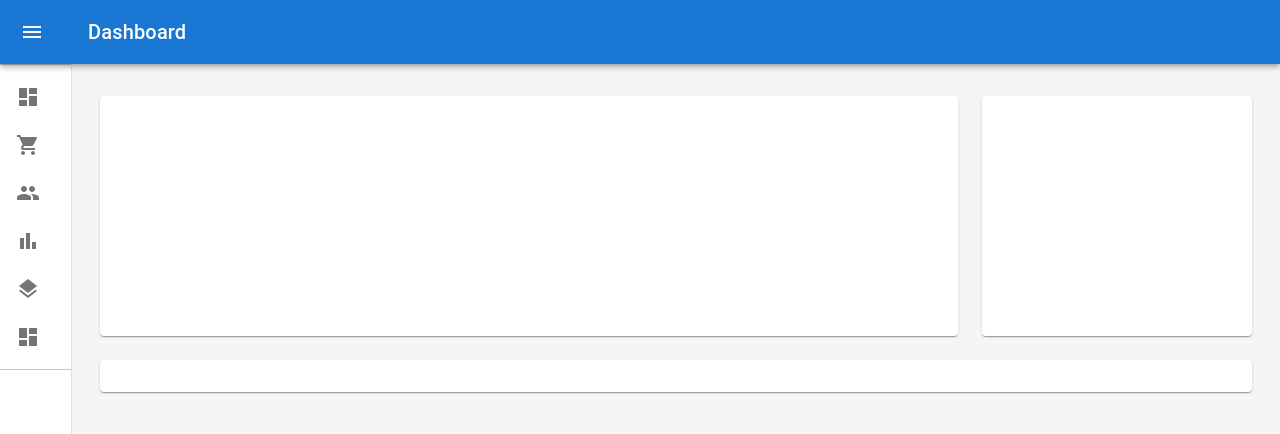
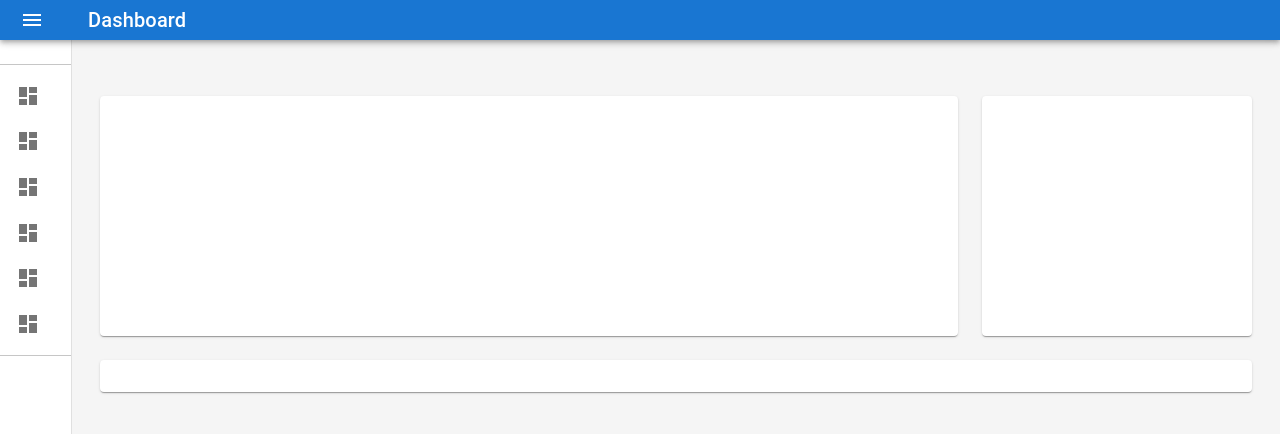
Before and after one commit to epoqa/greenfront, a Next.js app: page / in a window 1280 px wide. Shown: the top 434 px of the page. Built offline with nearby package versions, Linux system fonts and the light colour scheme.

Commit message:
made navigation and header smaller

```diff
--- a/src/components/Header/Header.jsx
+++ b/src/components/Header/Header.jsx
@@ -14,7 +14,17 @@ const Header = () => {
   NavigationBar = useSelector((state) => getNavigationBar(state));
   const dispatch = useDispatch();
   return (
-    <AppBar position="absolute" open={false}>
+    <AppBar
+      position="absolute"
+      open={false}
+      sx={{}}
+      style={{
+        height: "5vh",
+        dispay: "flex",
+        flexDirection: "row",
+        alignItems: "center",
+      }}
+    >
       <Toolbar
         sx={{
           pr: "24px",
@@ -27,7 +37,6 @@ const Header = () => {
           onClick={() => dispatch(toggleNavigationBar())}
           sx={{
             marginRight: "36px",
-            //consdition here
             ...(NavigationBar && { display: "none" }),
           }}
         >
@@ -51,7 +60,7 @@ export default Header;
 
 //MATERIAL UI STUFF & WILL TAKE THEM TO SEPERATE FILE LATER
 
-const drawerWidth = 240;
+const drawerWidth = 220;
 const AppBar = styled(MuiAppBar, {
   shouldForwardProp: (prop) => prop !== "open",
 })(({ theme, open }) => ({
--- a/src/components/Navigation/Navigation.jsx
+++ b/src/components/Navigation/Navigation.jsx
@@ -1,24 +1,28 @@
 import * as React from "react";
+import NextLink from "next/link";
+
 import { styled } from "@mui/material/styles";
-import ListItem from "@mui/material/ListItem";
-import ListItemIcon from "@mui/material/ListItemIcon";
-import ListItemText from "@mui/material/ListItemText";
-import IconButton from "@mui/material/IconButton";
 import DashboardIcon from "@mui/icons-material/Dashboard";
 import ShoppingCartIcon from "@mui/icons-material/ShoppingCart";
 import PeopleIcon from "@mui/icons-material/People";
 import BarChartIcon from "@mui/icons-material/BarChart";
 import LayersIcon from "@mui/icons-material/Layers";
-import List from "@mui/material/List";
-import NextLink from "next/link";
 import MuiDrawer from "@mui/material/Drawer";
-import Divider from "@mui/material/Divider";
+import {
+  Toolbar,
+  Divider,
+  List,
+  IconButton,
+  ListItemText,
+  ListItemIcon,
+  ListItem,
+  Typography,
+} from "@mui/material";
 import ChevronLeftIcon from "@mui/icons-material/ChevronLeft";
-import Toolbar from "@mui/material/Toolbar";
 import { toggleNavigationBar } from "../../redux/actions/action";
 import { useDispatch, useSelector } from "react-redux";
 import { getNavigationBar } from "../../redux/selectors/selector";
-
+import { v4 as uuidv4 } from "uuid";
 const Navigation = () => {
   const dispatch = useDispatch();
   const NavigationBar = useSelector((state) => getNavigationBar(state));
@@ -47,7 +51,7 @@ export default Navigation;
 
 //MATERIAL UI STUFF & WILL TAKE THEM TO SEPERATE FILE LATER
 
-const drawerWidth = 240;
+const drawerWidth = 220;
 const Drawer = styled(MuiDrawer, {
   shouldForwardProp: (prop) => prop !== "open",
 })(({ theme, open }) => ({
@@ -74,68 +78,37 @@ const Drawer = styled(MuiDrawer, {
   },
 }));
 
-export const mainListItems = (
+const mainListItemsArray = [
+  { text: "მთავარი", icon: <DashboardIcon /> },
+  { text: "შესვლა", icon: <DashboardIcon /> },
+  { text: "რეგისტრაცია", icon: <DashboardIcon /> },
+  { text: "დღიურები", icon: <DashboardIcon /> },
+  { text: "დღიურის შექმნა", icon: <DashboardIcon /> },
+  { text: "გროუერები", icon: <DashboardIcon /> },
+];
+const mainListItems = (
   <div>
-    <ListItem button>
-      <NextLink href="/home">
-        <ListItemIcon>
-          <DashboardIcon />
-        </ListItemIcon>
-      </NextLink>
-      <NextLink href="/home">
-        <ListItemText primary="მთავარი" />
-      </NextLink>
-    </ListItem>
-    <ListItem button>
-      <NextLink href="/login">
-        <ListItemIcon>
-          <ShoppingCartIcon />
-        </ListItemIcon>
-      </NextLink>
-      <NextLink href="/login">
-        <ListItemText primary="შესვლა" />
-      </NextLink>
-    </ListItem>
-    <ListItem button>
-      <NextLink href="/register">
-        <ListItemIcon>
-          <PeopleIcon />
-        </ListItemIcon>
-      </NextLink>
-      <NextLink href="/register">
-        <ListItemText primary="რეგისტრაცია" />
-      </NextLink>
-    </ListItem>
-    <ListItem button>
-      <NextLink href="/diaries">
-        <ListItemIcon>
-          <BarChartIcon />
-        </ListItemIcon>
-      </NextLink>
-      <NextLink href="/diaries">
-        <ListItemText primary="დღიურები" />
-      </NextLink>
-    </ListItem>
-    <ListItem button>
-      <NextLink href="/creatediary">
-        <ListItemIcon>
-          <LayersIcon />
-        </ListItemIcon>
-      </NextLink>
-      <NextLink href="/creatediary">
-        <ListItemText primary="დღიურის შექმნა" />
-      </NextLink>
-    </ListItem>
-
-    <ListItem button>
-      <NextLink href="/growers">
-        <ListItemIcon>
-          <DashboardIcon />
-        </ListItemIcon>
-      </NextLink>
-      <NextLink href="/growers">
-        <ListItemText primary="გროუერები" />
-      </NextLink>
-    </ListItem>
+    {mainListItemsArray.map((item) => {
+      return (
+        <ListItem button key={uuidv4()}>
+          <NextLink href="/home">
+            <ListItemIcon>{item.icon}</ListItemIcon>
+          </NextLink>
+          <NextLink href="/home">
+            <ListItemText
+              disableTypography
+              primary={
+                <Typography
+                  type="p"
+                  style={{ color: "black", fontSize: "90%" }}
+                >
+                  {item.text}
+                </Typography>
+              }
+            />
+          </NextLink>
+        </ListItem>
+      );
+    })}
   </div>
 );
```
Also changed, not shown: pages/creatediary/CreateDiary.jsx (+14 -15 lines).
